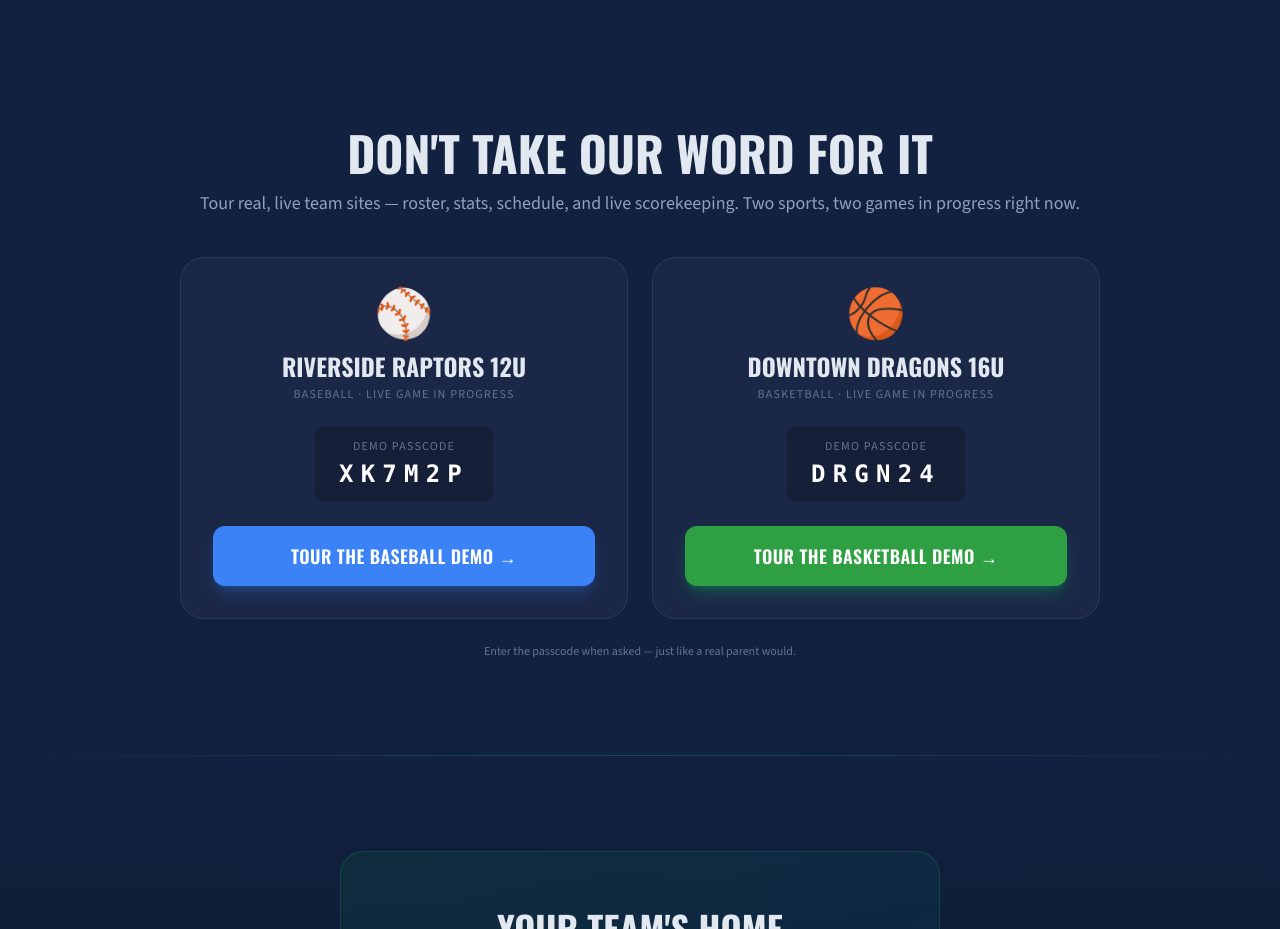
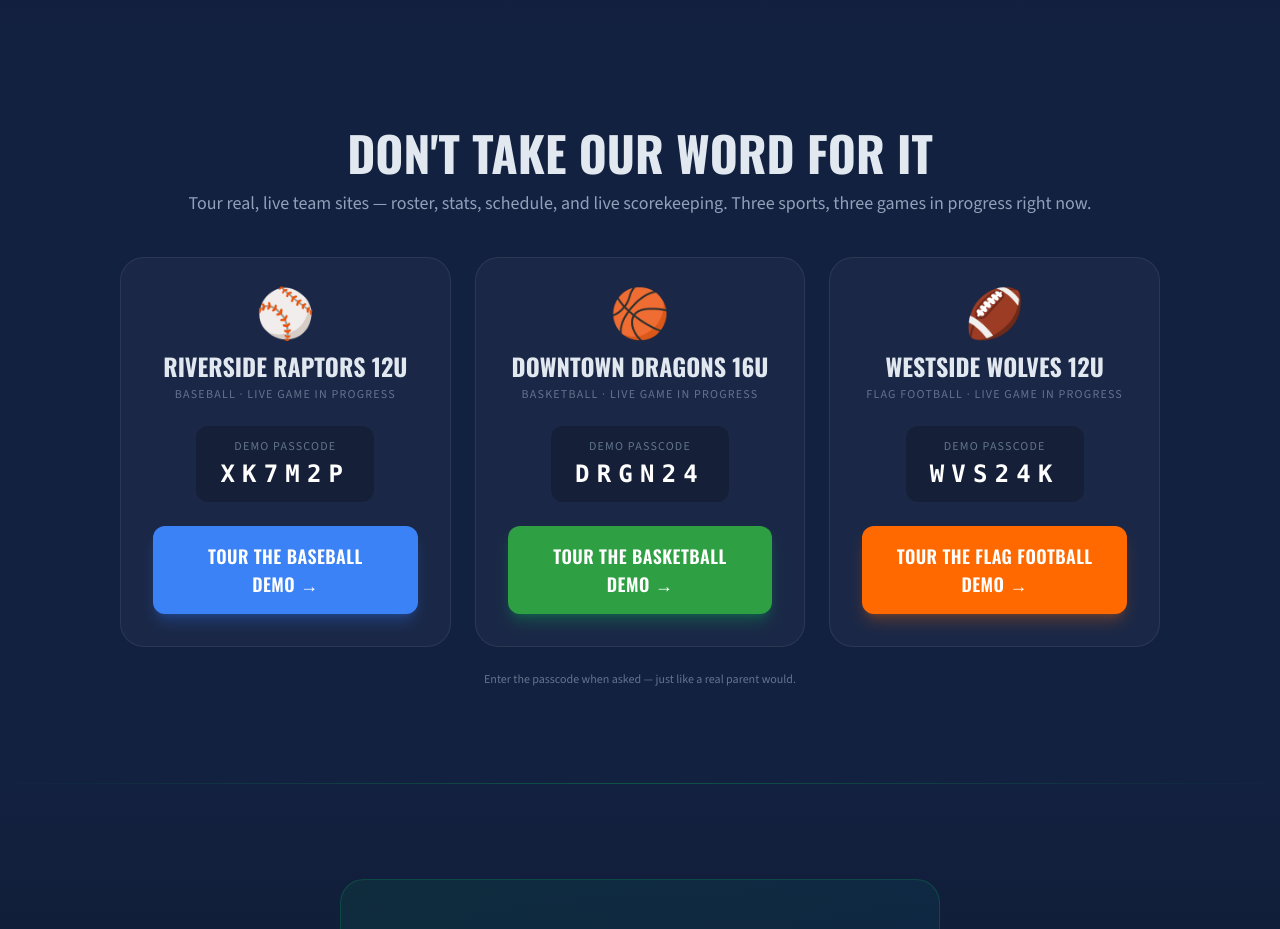
Before and after one commit to Climbo1967/my-teamsports, a Next.js app: page / in a window 1280 px wide. Shown: the part 3900-4829 px from the top of the page. Built offline with nearby package versions, Linux system fonts and the light colour scheme.

Commit message:
Update demo section with new sports and passcode

```diff
--- a/src/app/page.js
+++ b/src/app/page.js
@@ -242,12 +242,12 @@ export default function Home() {
 
       {/* LIVE DEMO */}
       <section id="demo" className="px-6 py-24 bg-[var(--color-navy-mid)] scroll-mt-16">
-        <div className="max-w-[920px] mx-auto text-center">
+        <div className="max-w-[1040px] mx-auto text-center">
           <h2 className="text-4xl md:text-5xl font-bold mb-3">DON&apos;T TAKE OUR WORD FOR IT</h2>
           <p className="text-slate-400 text-lg mb-10">
-            Tour real, live team sites — roster, stats, schedule, and live scorekeeping. Two sports, two games in progress right now.
+            Tour real, live team sites — roster, stats, schedule, and live scorekeeping. Three sports, three games in progress right now.
           </p>
-          <div className="grid md:grid-cols-2 gap-6">
+          <div className="grid md:grid-cols-3 gap-6">
             <div className="bg-white/[0.03] border border-white/[0.08] rounded-3xl p-8">
               <div className="text-5xl mb-3">⚾</div>
               <h3 className="font-[family-name:var(--font-oswald)] text-2xl font-bold mb-1">RIVERSIDE RAPTORS 12U</h3>
@@ -276,6 +276,21 @@ export default function Home() {
                 className="block bg-[var(--color-accent-green)] text-white font-[family-name:var(--font-oswald)] text-lg font-semibold tracking-wide px-8 py-4 rounded-xl hover:bg-green-500 transition-all duration-200 hover:-translate-y-0.5 shadow-lg shadow-green-500/25"
               >
                 TOUR THE BASKETBALL DEMO →
+              </Link>
+            </div>
+            <div className="bg-white/[0.03] border border-white/[0.08] rounded-3xl p-8">
+              <div className="text-5xl mb-3">🏈</div>
+              <h3 className="font-[family-name:var(--font-oswald)] text-2xl font-bold mb-1">WESTSIDE WOLVES 12U</h3>
+              <p className="text-xs uppercase tracking-widest text-slate-500 mb-6">Flag Football · Live game in progress</p>
+              <div className="bg-black/20 rounded-xl px-6 py-3 inline-block mb-6">
+                <p className="text-xs uppercase tracking-widest text-slate-500 mb-1">Demo Passcode</p>
+                <p className="text-2xl font-mono font-bold tracking-[0.3em] text-white">WVS24K</p>
+              </div>
+              <Link
+                href="/team/westside-wolves-12u"
+                className="block bg-orange-500 text-white font-[family-name:var(--font-oswald)] text-lg font-semibold tracking-wide px-8 py-4 rounded-xl hover:bg-orange-600 transition-all duration-200 hover:-translate-y-0.5 shadow-lg shadow-orange-500/25"
+              >
+                TOUR THE FLAG FOOTBALL DEMO →
               </Link>
             </div>
           </div>
```
